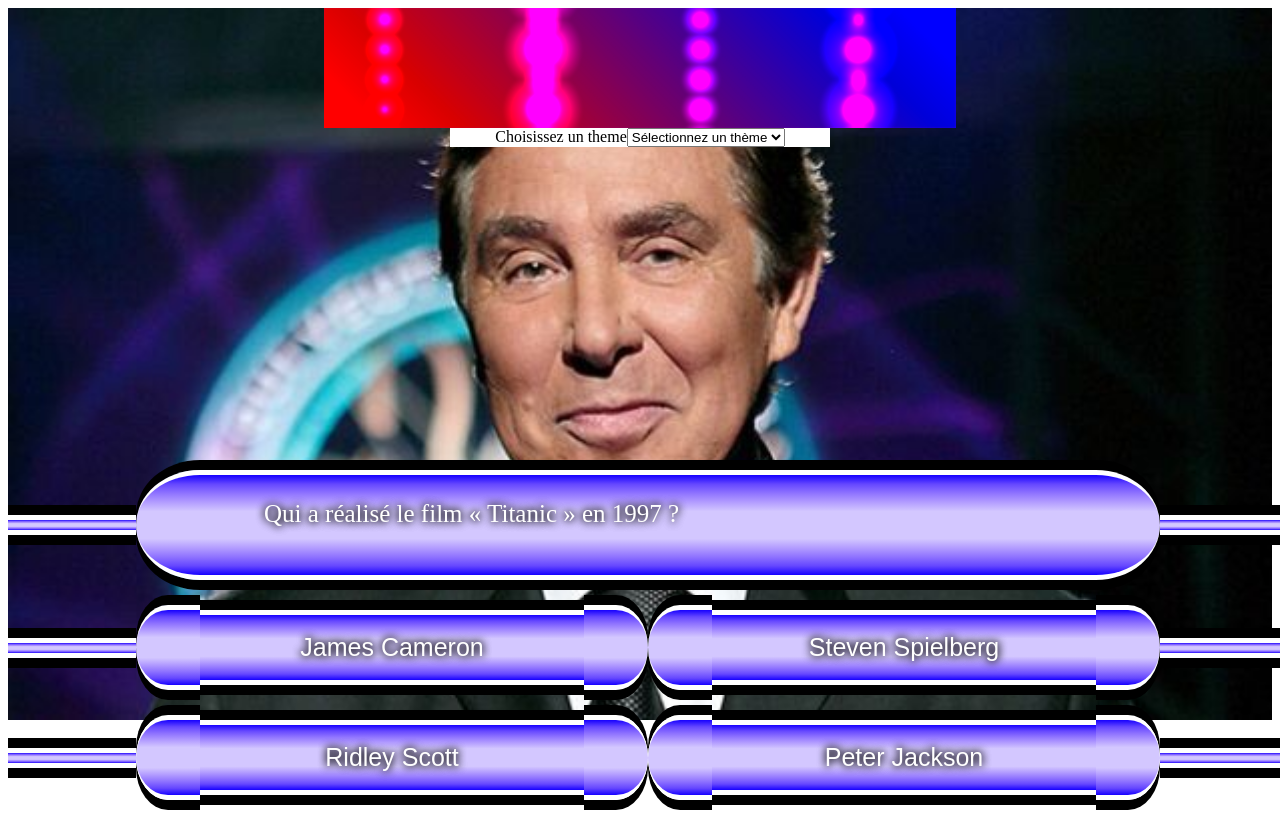
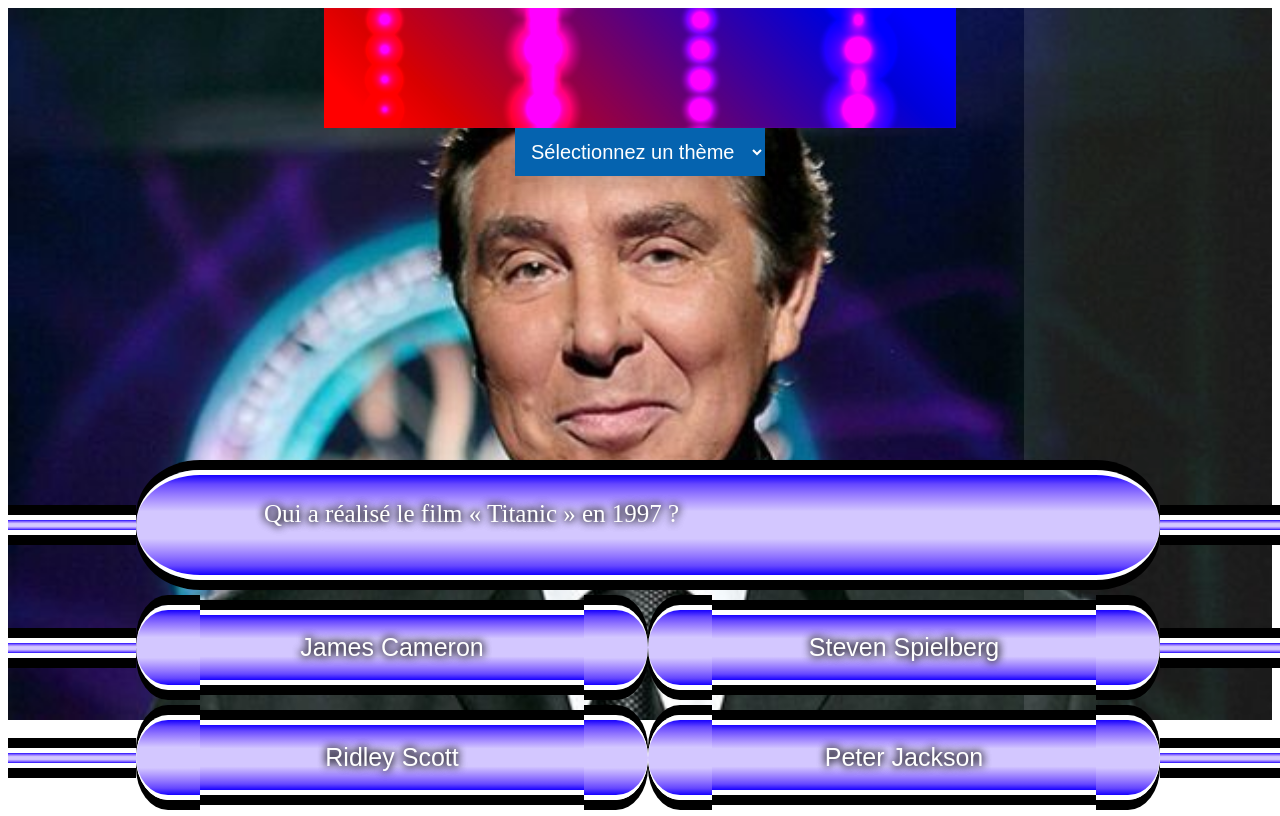
Before and after one commit to YohanF1245/quizz-veut-gagner-quelquechose, a React (Vite) app: page / in a window 1280 px wide. Built offline with nearby package versions, Linux system fonts and the light colour scheme.

Commit message:
style selector

```diff
--- a/src/App.jsx
+++ b/src/App.jsx
@@ -7,6 +7,7 @@ import harryPotter from './question-harry-potter.json'
 import questions from './questions.json'
 import './title.css';
 import './modal-end.css';
+import './select.css';
 import backgroundimage from './qui-veut-gagner-des-millions.jpg'
 
 function App() {
@@ -34,7 +35,10 @@ function App() {
   }
  const handleSelect = (event) => {
     const selectedValue = event.target.value;
+  if(selectedValue !=="nothing"){
    setSelectedTheme(selectedValue);
+  }
+
   }
   const styleBar = {
     backgroundImage: 'linear-gradient(to top, #1600ff, #6547ff, #8f73ff, #b39dff, #d3c7ff, #d3c7ff, #d3c7ff, #d3c7ff, #b39dff, #8f73ff, #6547ff, #1600ff)',
@@ -153,10 +157,9 @@ function App() {
     <Title></Title>
 
     </div>
-    <div style={{backgroundColor: "white", width: "30%", marginLeft:"35%", textAlign:"center"}}>
-      <label htmlFor="theme">Choisissez un theme</label>
+    <div  class="select-category" style={{ width: "30%", marginLeft:"35%", textAlign:"center"}}>
       <select onChange={handleSelect} name="theme" id="theme">
-      <option value="">Sélectionnez un thème</option>
+      <option value="nothing">Sélectionnez un thème</option>
       {datas.map((item) => (
           <option key={item.value} value={item.label}>
             {item.label}
--- /dev/null
+++ b/src/select.css
@@ -0,0 +1,40 @@
+.select-category {
+  }
+
+  .select-category select {
+    background-color: #0563af;
+    color: white;
+    padding: 12px;
+    width: 250px;
+    border: none;
+    font-size: 20px;
+    box-shadow: 0 5px 25px rgba(0, 0, 0, 0.2);
+    -webkit-appearance: button;
+    appearance: button;
+    outline: none;
+  }
+
+  .select-category::before {
+    content: "\f13a";
+    font-family: FontAwesome;
+    position: absolute;
+    top: 0;
+    right: 0;
+    width: 20%;
+    height: 100%;
+    text-align: center;
+    font-size: 28px;
+    line-height: 45px;
+    color: rgba(255, 255, 255, 0.5);
+    background-color: rgba(255, 255, 255, 0.1);
+    pointer-events: none;
+  }
+
+  .select-category:hover::before {
+    color: rgba(255, 255, 255, 0.6);
+    background-color: rgba(255, 255, 255, 0.2);
+  }
+
+  .select-category select option {
+    padding: 30px;
+  }
```
